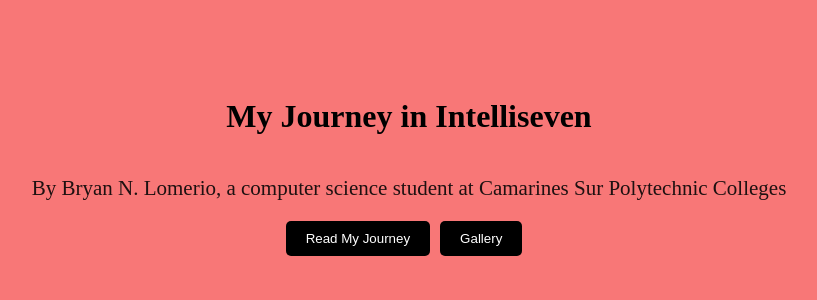
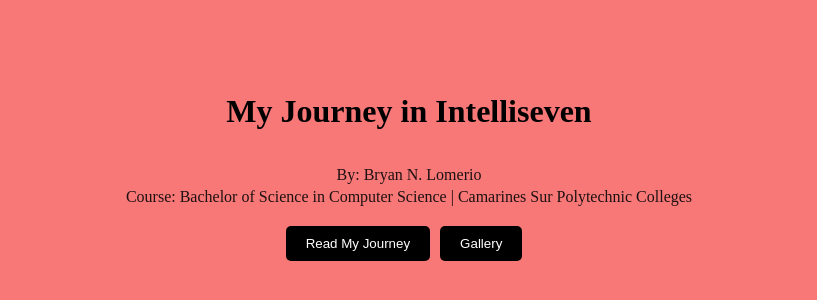
Before and after one commit to Aninooo/My-Journey-at-Intelliseven, a React (Vite) app: page / in a window 1280 px wide. Shown: the part 242-542 px from the top of the page, without its empty margins (231-1048 px from the left). Built offline with nearby package versions, Linux system fonts and the light colour scheme.

Commit message:
change the font

```diff
--- a/src/App.jsx
+++ b/src/App.jsx
@@ -81,7 +81,8 @@
   return (
     <div className="front-page">
       <h1>My Journey in Intelliseven</h1>
-      <p>By Bryan N. Lomerio, a computer science student at Camarines Sur Polytechnic Colleges</p>
+      <p>By: Bryan N. Lomerio</p>
+      <p> Course: Bachelor of Science in Computer Science | Camarines Sur Polytechnic Colleges</p>
       <div className="buttons">
         <button className="button" onClick={onJourneyClick}>Read My Journey</button>
         <button className="button" onClick={onGalleryClick}>Gallery</button>
@@ -89,6 +90,7 @@
     </div>
   );
 }
+
 
 function ArticlePage({ onBackButtonClick }) {
   return (
--- a/src/index.css
+++ b/src/index.css
@@ -199,3 +199,10 @@
 .gallery-title {
   text-align: center;
 }
+/* Add space between paragraphs */
+.front-page p + p {
+  margin-top: -1rem; /* Adjust this value as needed */
+}
+.front-page p {
+  font-size: 1rem;
+}
```
